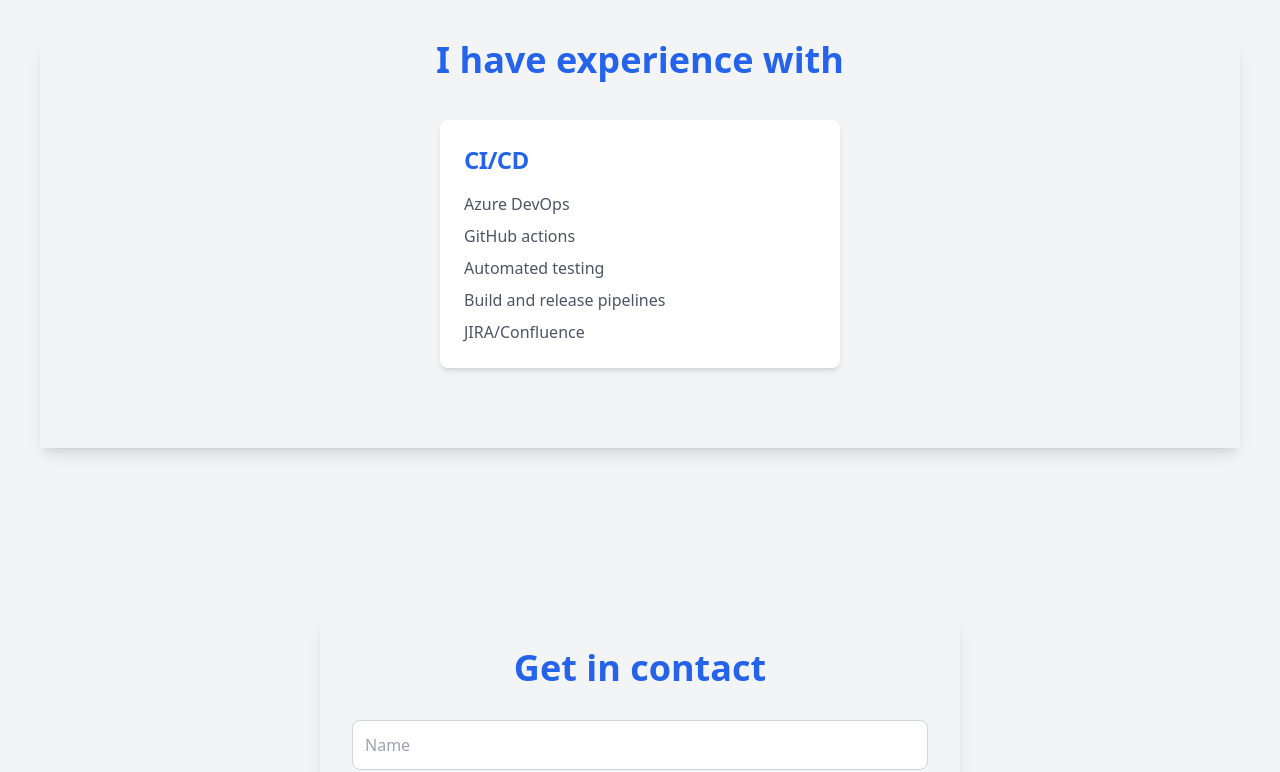
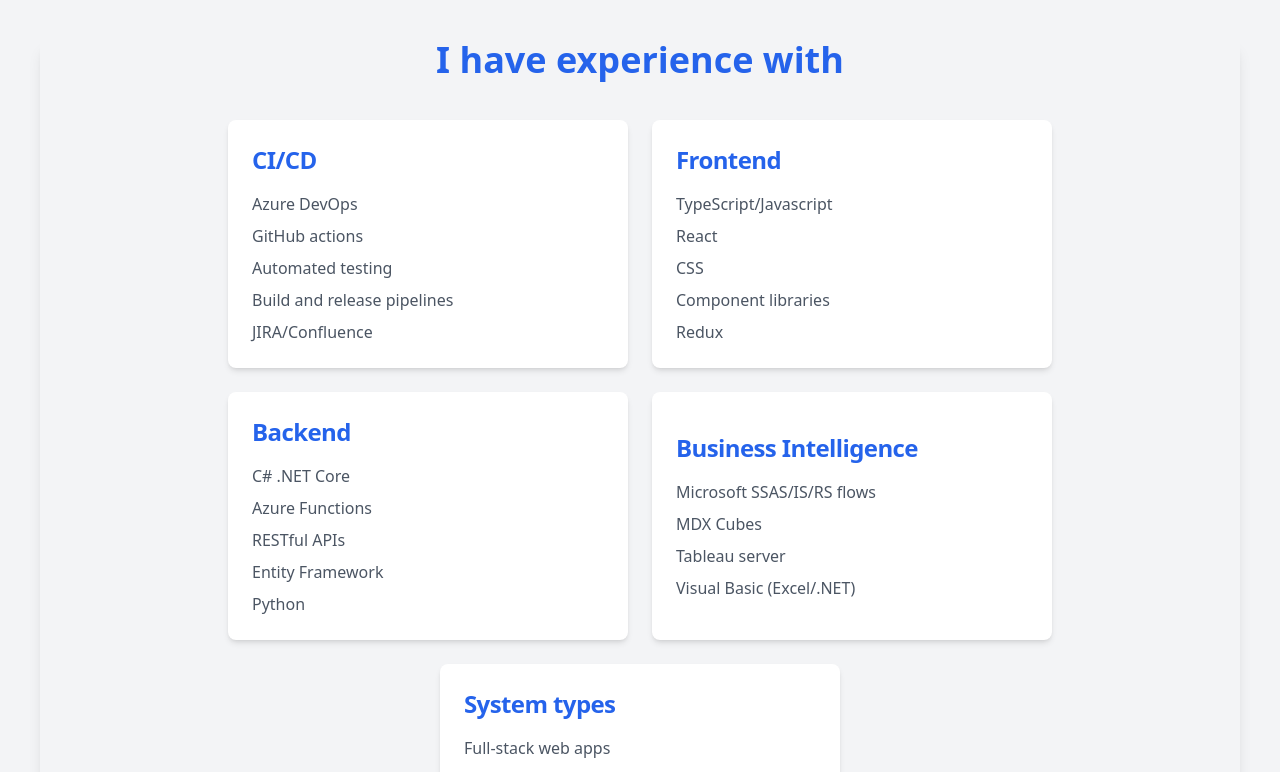
Before and after one commit to TomA115/AspyNet, a React (Vite) app: page / in a window 1280 px wide. Shown: the part 920-1692 px from the top of the page. Built offline with nearby package versions, Linux system fonts and the light colour scheme.

Commit message:
added proper text

```diff
--- a/src/Components/Pages/HomePage/App.tsx
+++ b/src/Components/Pages/HomePage/App.tsx
@@ -62,6 +62,10 @@ function App() {
         <h1 className="text-4xl font-extrabold text-center text-blue-600 ">I have experience with</h1>
         <div id="cards" className="flex flex-col sm:flex-row flex-wrap gap-6 justify-center p-10 bg-gray-100 pb-20">
           <FlatCard title="CI/CD" text={["Azure DevOps", "GitHub actions", "Automated testing", "Build and release pipelines", "JIRA/Confluence"]} />
+          <FlatCard title="Frontend" text={["TypeScript/Javascript", "React", "CSS", "Component libraries", "Redux"]} />
+          <FlatCard title="Backend" text={["C# .NET Core", "Azure Functions", "RESTful APIs", "Entity Framework", "Python"]} />
+          <FlatCard title="Business Intelligence" text={["Microsoft SSAS/IS/RS flows", "MDX Cubes", "Tableau server", "Visual Basic (Excel/.NET)"]} />
+          <FlatCard title="System types" text={["Full-stack web apps", "noSQL databases", "Time-series data", "Master data managment", "Data lakes"]} />
         </div>
         </section>
 
```
